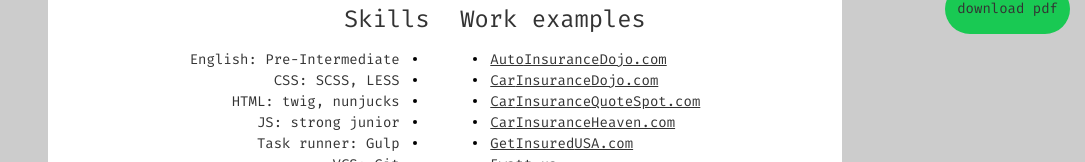
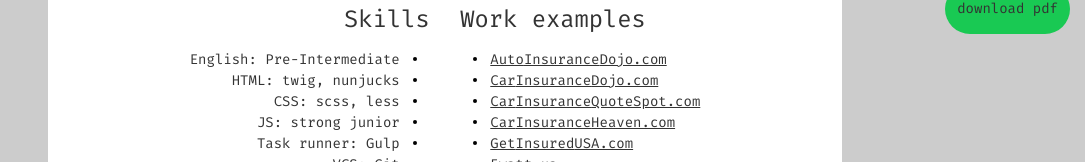
Before and after one commit to dyaroman/diachenko.pp.ua, a website: page src/html/index.njk in a window 1280 px wide. Shown: the part 751-913 px from the top of the page, without its empty margins (195-1280 px from the left). Drawn offline with nearby package versions, Linux system fonts and the light colour scheme; files that its build step writes are made by us from their sources.

Commit message:
resolve #7

```diff
--- a/src/html/index.njk
+++ b/src/html/index.njk
@@ -106,8 +106,8 @@
           <h3>Skills</h3>
           <ul class="skills list">
             <li class="skills__item">English: Pre-Intermediate</li>
-            <li class="skills__item">CSS: SCSS, LESS</li>
             <li class="skills__item">HTML: twig, nunjucks</li>
+            <li class="skills__item">CSS: scss, less</li>
             <li class="skills__item">JS: strong junior</li>
             <li class="skills__item">Task runner: Gulp</li>
             <li class="skills__item">VCS: Git</li>
```
